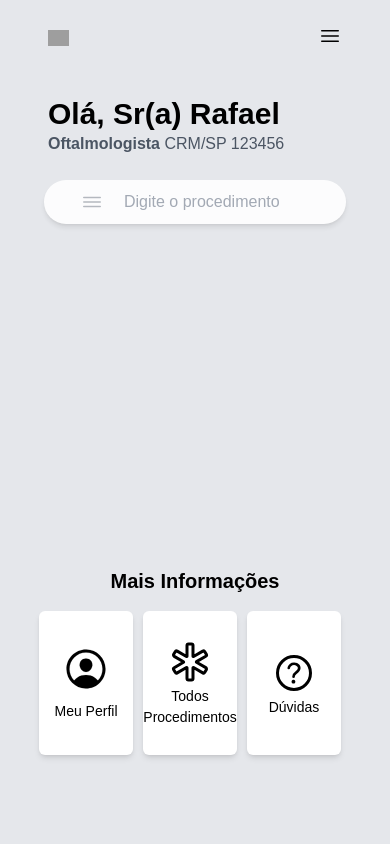
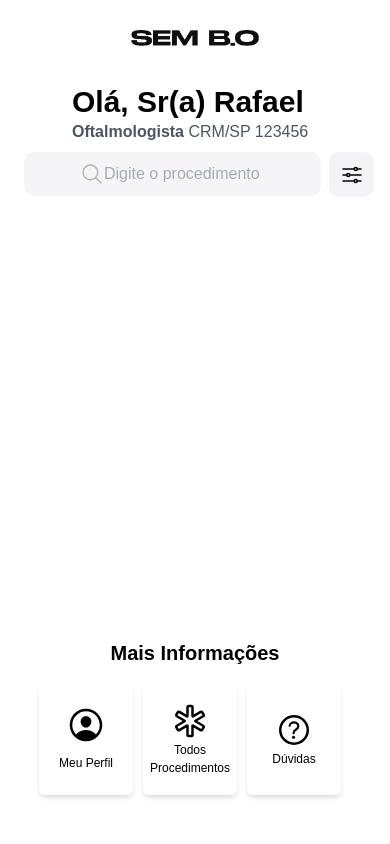
Before and after one commit to Rafael-273/sem_bo, a Django app: page / in a window 390 px wide. Run offline with Django 4.2, Linux system fonts and the light colour scheme; some libraries are stand-ins or nearby versions; grey boxes are pictures that could not be loaded.

Commit message:
responsive front

```diff
--- a/cbo/urls.py
+++ b/cbo/urls.py
@@ -1,8 +1,9 @@
 from django.urls import path
-from .views import UploadFilesView, Home
+from .views import UploadFilesView, Home, SearchView
 from . import views
 
 urlpatterns = [
     path('upload_files/', UploadFilesView.as_view(), name='upload_files'),
     path('', Home.as_view(), name='home'),
+    path('search/', SearchView.as_view(), name='search'),
 ]
--- a/cbo/views.py
+++ b/cbo/views.py
@@ -6,6 +6,7 @@ from django.shortcuts import redirect
 from django.views.generic import ListView
 from django.contrib.auth.decorators import login_required
 from django.utils.decorators import method_decorator
+from django.db.models import Q
 
 
 class UploadFilesView(View):
@@ -43,3 +44,13 @@ class Home(ListView):
     # @method_decorator(login_required)
     # def dispatch(self, *args, **kwargs):
     #     return super().dispatch(*args, **kwargs)
+
+
+class SearchView(View):
+    def get(self, request, *args, **kwargs):
+        query = request.GET.get('q')
+        if query:
+            procedures = Procedure.objects.filter(Q(name__icontains=query))
+            return render(request, 'front/search_results.html', {'procedures': procedures})
+        else:
+            return render(request, 'front/home.html')
--- a/static/front/home_style.css
+++ b/static/front/home_style.css
@@ -3,6 +3,8 @@ body {
     max-height: 100vh;
     font-family: 'Poppins', sans-serif;
     color: #000;
+    background-color: #FFFFFF;
+    box-sizing: border-box;
 }
 
 .devices {
@@ -28,6 +30,21 @@ body {
     text-align: center;
     transition: .5s;
     cursor: pointer;
+    width: 10rem;
+    height: 9rem;
+}
+
+@media (max-width: 687px) {
+    .devices .list .item {
+        width: 7rem !important;
+        height: 7rem !important;
+    }
+    .devices .list .item ion-icon {
+        font-size: 2.5em !important;
+    }
+    .devices .list .item span {
+        font-size: 12px !important;
+    }
 }
 
 .devices .list .item span {
@@ -43,11 +60,39 @@ body {
     font-size: 3em;
 }
 
+.search {
+    width: 93%;
+}
+
+.search input{
+    background-color: #F4F4F8;
+    border-radius: 10px;
+    width: 100%;
+}
+
+.filter {
+    background-color: #F4F4F8;
+    border-radius: 10px;
+    margin-top: 0.5rem;
+    display: flex;
+    justify-content: center;
+    align-content: center;
+    cursor: pointer;
+    width: 3rem;
+    height: 2.8rem;
+    transition: 0.5s;
+}
+
+.filter:hover {
+    background-color: #ececec;
+    transition: 0.5s;
+}
+
 .grid {
     display: grid;
     max-width: 100vw;
     max-height: 100vh;
-    grid-template-rows: 0.5fr 2fr 2fr;
+    grid-template-rows: 10vh 70vh 9vh;
 }
 
 /* .banner {
@@ -66,4 +111,50 @@ body {
 .content-principal {
     display: grid;
     grid-template-rows: 0.3fr 0.5fr 2.8fr;
+    max-height: 70vh;
 }
+
+.content-principal .welcome-div {
+    margin-left: 4.5rem;
+}
+
+.search_results {
+    width: 100%;
+    height: 100% !important;
+    margin-bottom: 2rem;
+    overflow-y: auto;
+    display: flex;
+    justify-content: center;
+    align-content: center;
+}
+
+.procedure:first-child {
+    margin-top: 0;
+}
+
+.results {
+    max-height: 45vh;
+}
+
+.results-container {
+    width: 94.3%;
+    margin-left: 2rem;
+}
+
+.results-container div {
+    background-color: #FAFAFB;
+}
+
+.procedure {
+    display: grid;
+    grid-template-columns: 32fr 1fr;
+}
+
+.procedure a {
+    font-size: 12px;
+}
+
+.procedure ion-icon {
+    margin-top: 3px;
+    cursor: pointer;
+}
--- a/templates/base.html
+++ b/templates/base.html
@@ -5,7 +5,7 @@
     <title>{% block title %}{% endblock %}</title>
     {% block head %}{% endblock %}
 </head>
-<body class="bg-gray-200 min-h-screen grid">
+<body class="min-h-screen grid">
 {% include 'parciais/menu.html' %}
 
 {% block content %}
--- a/templates/front/home.html
+++ b/templates/front/home.html
@@ -15,32 +15,39 @@ Home
 
 {% block content %}
 
-      <div class="flex justify-between pl-12 pr-12 pt-6 mb-12">
-          <img src="logo.png" alt="" class="w-auto h-16 max-h-4 mt-1.5">
-          <svg xmlns="http://www.w3.org/2000/svg" fill="none" viewBox="0 0 24 24" stroke-width="1.5" stroke="currentColor" class="w-6 h-6">
-              <path stroke-linecap="round" stroke-linejoin="round" d="M3.75 6.75h16.5M3.75 12h16.5m-16.5 5.25h16.5" />
-          </svg>
-      </div>
-
     <div class="content-principal">
-          <div>
-            <div class="welcome text-black-700 font-semibold text-3xl ml-12">
+        <div class="welcome-div">
+            <div class="welcome text-black-700 font-semibold text-3xl">
                 Olá, <b class="text-black-700">Sr(a) Rafael</b>
             </div>
-            <div class="note text-gray-600 ml-12">
+            <div class="note text-gray-600">
                 <b class="font-semibold">Oftalmologista</b>
                 <span>CRM/SP 123456</span>
             </div>
         </div>
 
-          <div class="flex items-center bg-transparent p-2 ml-9 mr-9 mt-4 rounded-full">
-              <input type="text" class="shadow-md rounded-full bg-white focus:outline-none w-full p-2.5 pl-20 opacity-90" placeholder="Digite o procedimento">
-              <ion-icon class="w-6 h-6 absolute left-20 text-gray-600 opacity-40" name="menu-outline"></ion-icon>
+        <form id="search-form" class="form-search" method="GET" action="{% url 'search' %}">
+            {% csrf_token %}
+            <div class="flex justify-center ml-4 mr-4">
+                <div class="search flex items-center bg-transparent p-2">
+                    <input type="text" class="search bg-white focus:outline-none w-full p-2.5 pl-20 opacity-90" placeholder="Digite o procedimento" name="q">
+                    <ion-icon class="w-6 h-6 absolute left-20 text-gray-600 opacity-40" name="search-outline"></ion-icon>
+                </div>
+                <div class="filter bg-F4F4F8 flex justify-center items-center">
+                    <ion-icon name="options-outline" class="w-6 h-6"></ion-icon>
+                </div>
+            </div>
+        </form>
+
+
+        <div class="flex items-center justify-center results">
+            <div class="search_results rounded-md">
+            </div>
         </div>
 
           <!-- <div class="flex justify-center items-center mt-2">
             <img src="abstract.jpg" class=" w-95vw h-50vh object-cover">
-          </div>           -->
+          </div> -->
     </div>
 
     <div class="devices items-center">
@@ -48,21 +55,46 @@ Home
             Mais <b> Informações</b>
         </div>
         <div class="list mt-4">
-              <div class="item rounded-md bg-white shadow-md mr-4 mb-4 w-40 h-36 text-center">
-                  <ion-icon name="person-circle-outline" class="text-black-600 w-12 h-12 mx-auto"></ion-icon>
+            <div class="item rounded-md bg-white shadow-md mr-4 mb-4 text-center">
+                <ion-icon name="person-circle-outline" class="text-black-600 mx-auto"></ion-icon>
                 <span class="text-sm mt-2">Meu Perfil</span>
             </div>
-              <div class="item rounded-md bg-white shadow-md mr-4 mb-4 text-center w-40 h-36">
-                  <ion-icon name="medical-outline" class="text-black-600 w-12 h-12 mx-auto"></ion-icon>
+            <div class="item rounded-md bg-white shadow-md mr-4 mb-4 text-center">
+                <ion-icon name="medical-outline" class="text-black-600 mx-auto"></ion-icon>
                 <span>Todos Procedimentos</span>
             </div>
-              <div class="item rounded-md bg-white shadow-md mr-4 mb-4 text-center w-40 h-36">
-                  <ion-icon name="help-circle-outline" class="text-black-600 w-12 h-12 mx-auto"></ion-icon>
+            <div class="item rounded-md bg-white shadow-md mr-4 mb-4 text-center">
+                <ion-icon name="help-circle-outline" class="text-black-600 mx-auto"></ion-icon>
                 <span>Dúvidas</span>
             </div>
         </div>
     </div>
+
 <script type="module" src="https://unpkg.com/ionicons@7.1.0/dist/ionicons/ionicons.esm.js"></script>
 <script nomodule src="https://unpkg.com/ionicons@7.1.0/dist/ionicons/ionicons.js"></script>
 
+<script src="https://code.jquery.com/jquery-3.6.0.min.js"></script>
+<script type="text/javascript">
+    $(document).ready(function () {
+        const form = $('#search-form');
+        const searchResults = $('.search_results');
+
+        form.submit(function (e) {
+            e.preventDefault();
+            const query = form.find('input[name="q"]').val().trim();
+            console.log(query)
+            if (query) {
+                $.ajax({
+                    type: "GET",
+                    url: form.attr('action'),
+                    data: { 'q': query },
+                    success: function (data) {
+                        searchResults.html(data);
+                    }
+                });
+            }
+        });
+    });
+</script>
+
 {% endblock %}
--- a/templates/parciais/menu.html
+++ b/templates/parciais/menu.html
@@ -0,0 +1,7 @@
+{% load static %}
+
+<div class="flex justify-center pl-12 pr-12 pt-6">
+    <a href="{% url 'home' %}">
+        <img src="{% static 'assets/logo.png' %}" alt="" class="w-auto h-16 max-h-4 mt-1.5">
+    </a>
+</div>
```
Also changed, not shown: templates/front/search_results.html (added, +12 -0 lines), static/assets/logo.png (added). Lines whose indentation alone changed are shown as unchanged.
